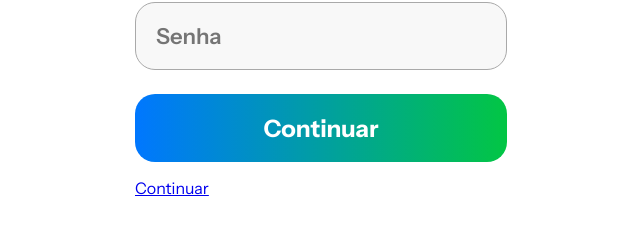
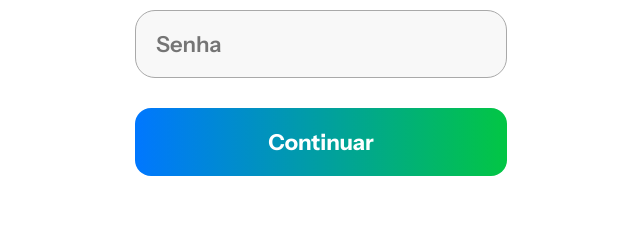
Before and after one commit to Marcosszxleonardo/TaskCoin, a React (Vite) app in the folder TaskCoin/: page /cadastrar in a window 1280 px wide. Shown: the part 576-810 px from the top of the page, without its empty margins (319-959 px from the left). Built offline with nearby package versions, Linux system fonts and the light colour scheme.

Commit message:
Troca de telas com Router v1.0.11

```diff
--- a/TaskCoin/src/main.jsx
+++ b/TaskCoin/src/main.jsx
@@ -53,8 +53,7 @@ const router = createBrowserRouter([
             {
                 path: "/perfilpai",
                 element: <Perfilpais />,
-            },
-
+            }
 
         ],
     },
--- a/TaskCoin/src/pages/cadastro/confirmarFilho/Cadastro.jsx
+++ b/TaskCoin/src/pages/cadastro/confirmarFilho/Cadastro.jsx
@@ -1,6 +1,18 @@
 import styles from "./Cadastro.module.css";
+import { useNavigate } from "react-router-dom";
 
 export default function Cadastro() {
+
+
+  const navigate = useNavigate();
+
+  const HandleConfirmar = () => {
+    console.log("tarefaspai");
+    return navigate("/tarefaspai");
+  };
+
+
+
   return (
     <div className={styles.container}>
       <div className={styles.content}>
@@ -51,6 +63,7 @@ export default function Cadastro() {
 
           <button
             className={`${styles.button} ${styles.buttonBlue}`}
+            onClick={HandleConfirmar}
           >
             <span>Confirmar</span>
 
--- a/TaskCoin/src/pages/cadastro/paiMae/ParentRegistrationForm.jsx
+++ b/TaskCoin/src/pages/cadastro/paiMae/ParentRegistrationForm.jsx
@@ -1,6 +1,6 @@
 import { useState } from "react";
 import styles from "./ParentRegistrationForm.module.css";
-import { Link } from "react-router-dom";
+import { Link, useNavigate } from "react-router-dom";
 
 
 export function ParentRegistrationForm({ onSubmit }) {
@@ -21,6 +21,14 @@ export function ParentRegistrationForm({ onSubmit }) {
     e.preventDefault();
     onSubmit?.(form);
   };
+
+  const navigate = useNavigate();
+
+  const HandleConfirmarFilho = () =>{
+    console.log("confirmar-filho");
+    return navigate("/confirmar-filho");
+  };
+
 
   return (
     <div className={styles.container}>
@@ -61,15 +69,15 @@ export function ParentRegistrationForm({ onSubmit }) {
           required
         />
 
-        <button type="submit" className={styles.button}>
-          Continuar
-        </button>
-        <Link
+        <button className={styles.btnContinuar} onClick={HandleConfirmarFilho}>Continuar</button>
+
+
+        {/* <Link
           to="/confirmar-filho"
           className={styles.btnCadastrar}
         >
           Continuar
-        </Link>
+        </Link> */}
       </form>
     </div>
   );
--- a/TaskCoin/src/pages/cadastro/paiMae/ParentRegistrationForm.module.css
+++ b/TaskCoin/src/pages/cadastro/paiMae/ParentRegistrationForm.module.css
@@ -49,3 +49,28 @@
   border: none;
   cursor: pointer;
 }
+
+.btnContinuar {
+  width: 100%;
+  height: 68px;
+  margin-top: 14px;
+  border: none;
+  border-radius: 16px;
+  background: linear-gradient(90deg, #0077ff 0%, #02c644 100%);
+  color: white;
+  font-size: 22px;
+  font-weight: 700;
+  cursor: pointer;
+
+  /* --- SOLUÇÃO DO PROBLEMA DE ALINHAMENTO --- */
+  display: flex;
+  justify-content: center;
+  /* Centraliza horizontalmente */
+  align-items: center;
+  /* Centraliza verticalmente */
+  text-decoration: none;
+  /* Remove o sublinhado caso seja uma tag <a> */
+  box-sizing: border-box;
+  /* Garante que paddings/bordas não quebrem o tamanho */
+  text-align: center;
+}
--- a/TaskCoin/src/pages/login/Login.jsx
+++ b/TaskCoin/src/pages/login/Login.jsx
@@ -1,6 +1,6 @@
 import { useState } from "react";
 import styles from "./Login.module.css";
-import { Link } from "react-router-dom";
+import { Link , useNavigate} from "react-router-dom";
 
 export default function Login() {
   const [role, setRole] = useState("parent");
@@ -33,6 +33,20 @@ export default function Login() {
         };
 
     console.log(payload);
+  };
+
+
+  const navigate = useNavigate();
+
+  const HandleCadastrar = () =>{
+    console.log("Cadastrar");
+    return navigate("/cadastrar");
+  };
+
+
+  const HandleLogar = () =>{
+    console.log("tarefaspai");
+    return navigate("/tarefaspai");
   };
 
   return (
@@ -142,6 +156,7 @@ export default function Login() {
           <button
             type="submit"
             className={styles.btnEntrar}
+            onClick={HandleLogar}
           >
             Entrar
           </button>
@@ -156,12 +171,16 @@ export default function Login() {
           </button>
         </div>
 
-        <Link
+        <button className={styles.btnCadastrar} onClick={HandleCadastrar}>
+          Cadastrar
+        </button>
+
+        {/* <Link
           to="/cadastrar"
           className={styles.btnCadastrar}
         >
           Cadastrar
-        </Link>
+        </Link> */}
       </div>
     </div>
   );
--- a/TaskCoin/src/pages/login/Login.module.css
+++ b/TaskCoin/src/pages/login/Login.module.css
@@ -147,6 +147,14 @@
   font-size: 22px;
   font-weight: 700;
   cursor: pointer;
+
+  /* --- SOLUÇÃO DO PROBLEMA DE ALINHAMENTO --- */
+  display: flex;
+  justify-content: center; /* Centraliza horizontalmente */
+  align-items: center;     /* Centraliza verticalmente */
+  text-decoration: none;   /* Remove o sublinhado caso seja uma tag <a> */
+  box-sizing: border-box;  /* Garante que paddings/bordas não quebrem o tamanho */
+  text-align: center;
 }
 
 @media (max-width: 480px) {
```
